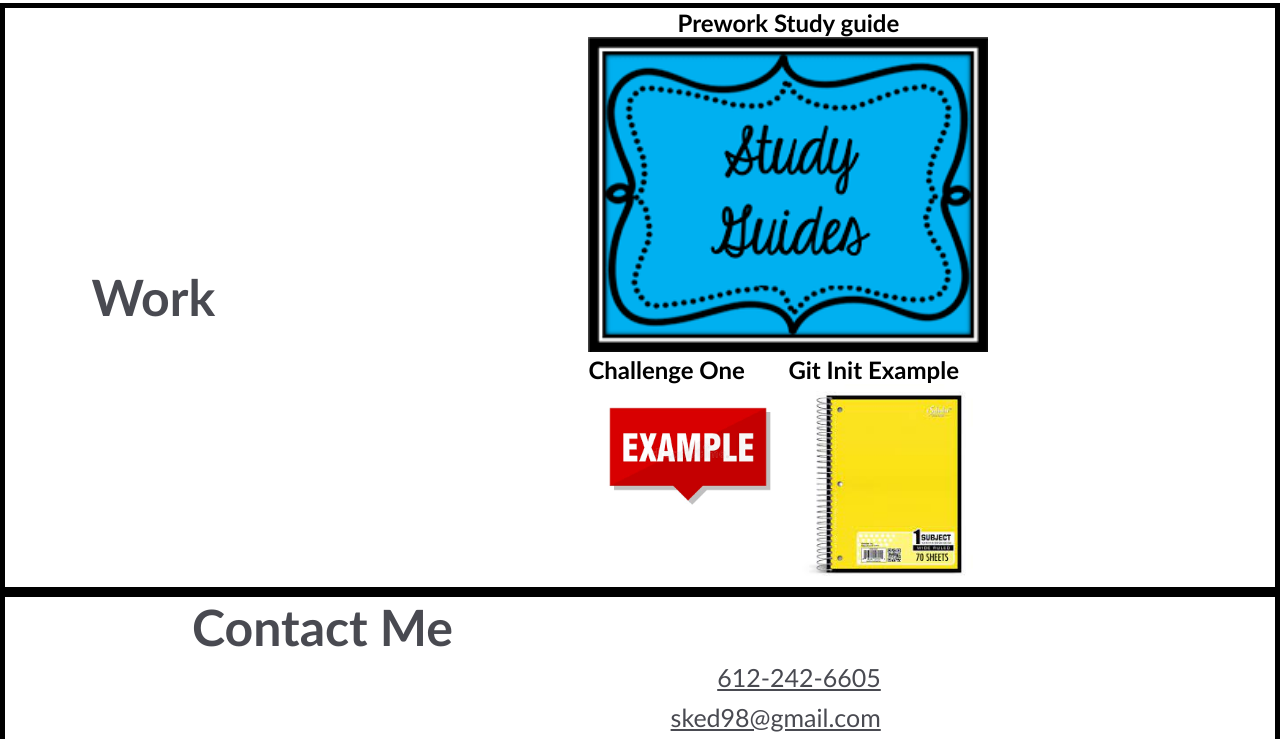
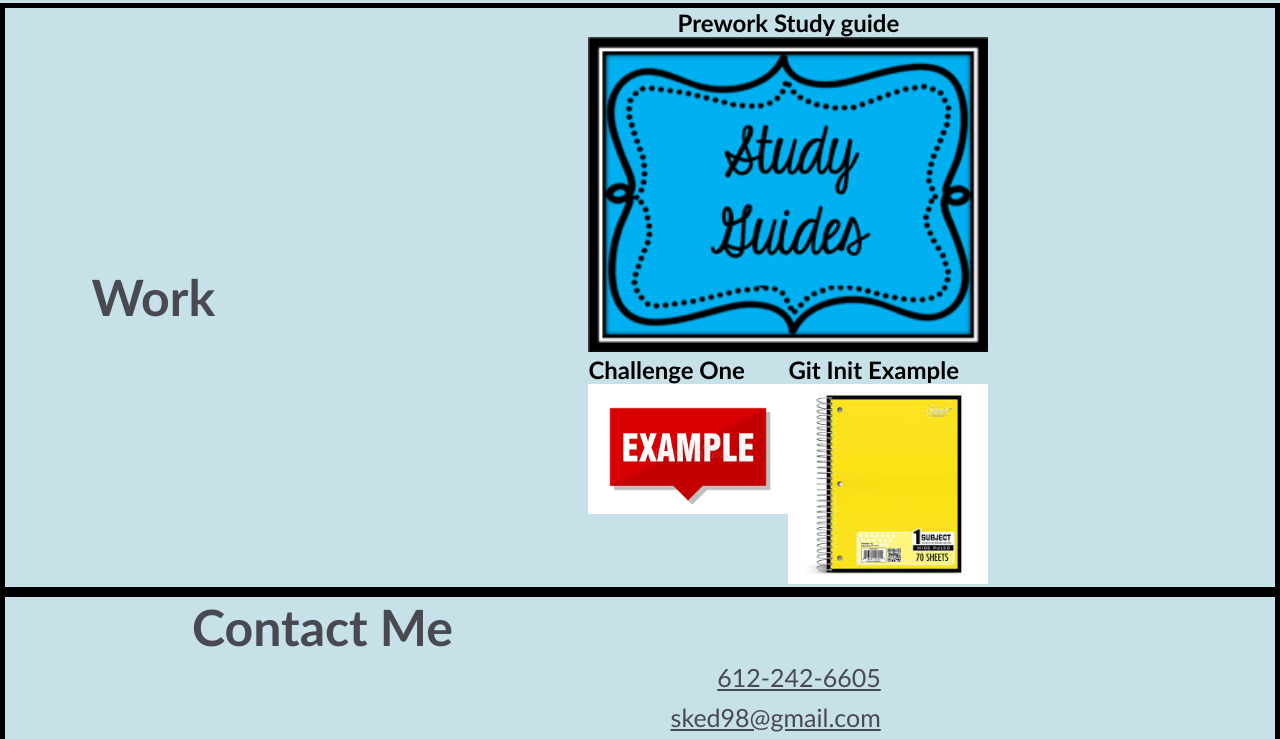
Before and after one commit to sophiekedrowski/Challenge-2, a plain HTML site: page index.html in a window 1280 px wide. Shown: the part 438-1177 px from the top of the page. Drawn offline with Linux system fonts and the light colour scheme.

Commit message:
Co-authored-by: noahridge <noahridge@users.noreply.github.com>

```diff
--- a/assets/css/style.css
+++ b/assets/css/style.css
@@ -10,7 +10,9 @@
     outline: 3px solid limegreen !important;
     background: rgba(0, 151, 0, 0.1) !important;
 } */
-
+body{
+background-color: rgb(199, 225, 233);
+}
 
 header {
     display: flex;
```
